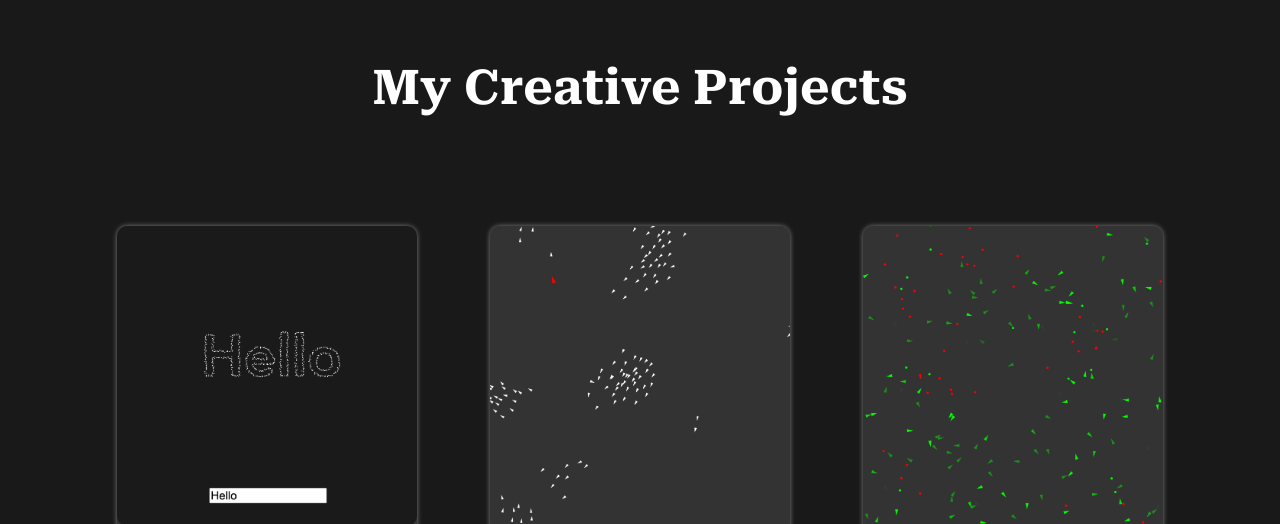
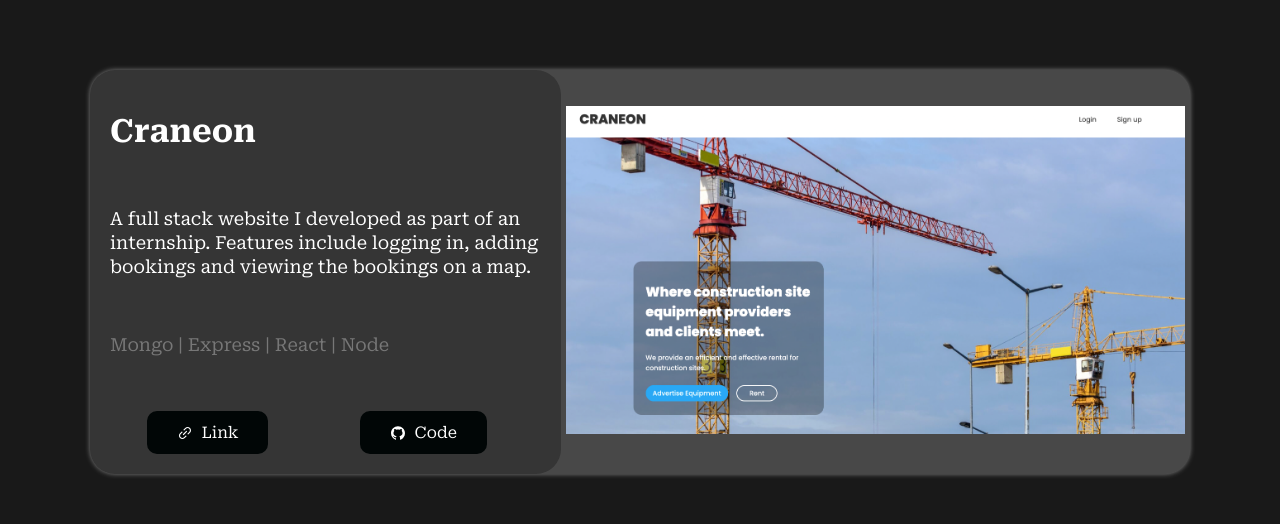
Before and after one commit to eansengchang/personal-website, a React (Create React App) app: page / in a window 1280 px wide. Shown: the part 3660-4184 px from the top of the page. Built offline with nearby package versions, Linux system fonts and the light colour scheme.

Commit message:
added craneon project

```diff
--- a/src/components/ProjectsSection/ProjectList.js
+++ b/src/components/ProjectsSection/ProjectList.js
@@ -26,6 +26,15 @@ let array = [
     codeLink: 'https://github.com/eansengchang/Multiplayer-Square-Brawl',
     image: require('../../images/square_brawl.png'),
   },
+  {
+    title: 'Craneon',
+    description:
+      "A full stack website I developed as part of an internship. Features include logging in, adding bookings and viewing the bookings on a map.",
+    skills: ['Mongo', 'Express', 'React', 'Node'],
+    demoLink: 'https://craneon.site/',
+    codeLink: 'https://github.com/eansengchang/CraneOn-Website',
+    image: require('../../images/craneon.png'),
+  },
 ];
 
 export default array;
```
Also changed, not shown: src/images/craneon.png (added).
